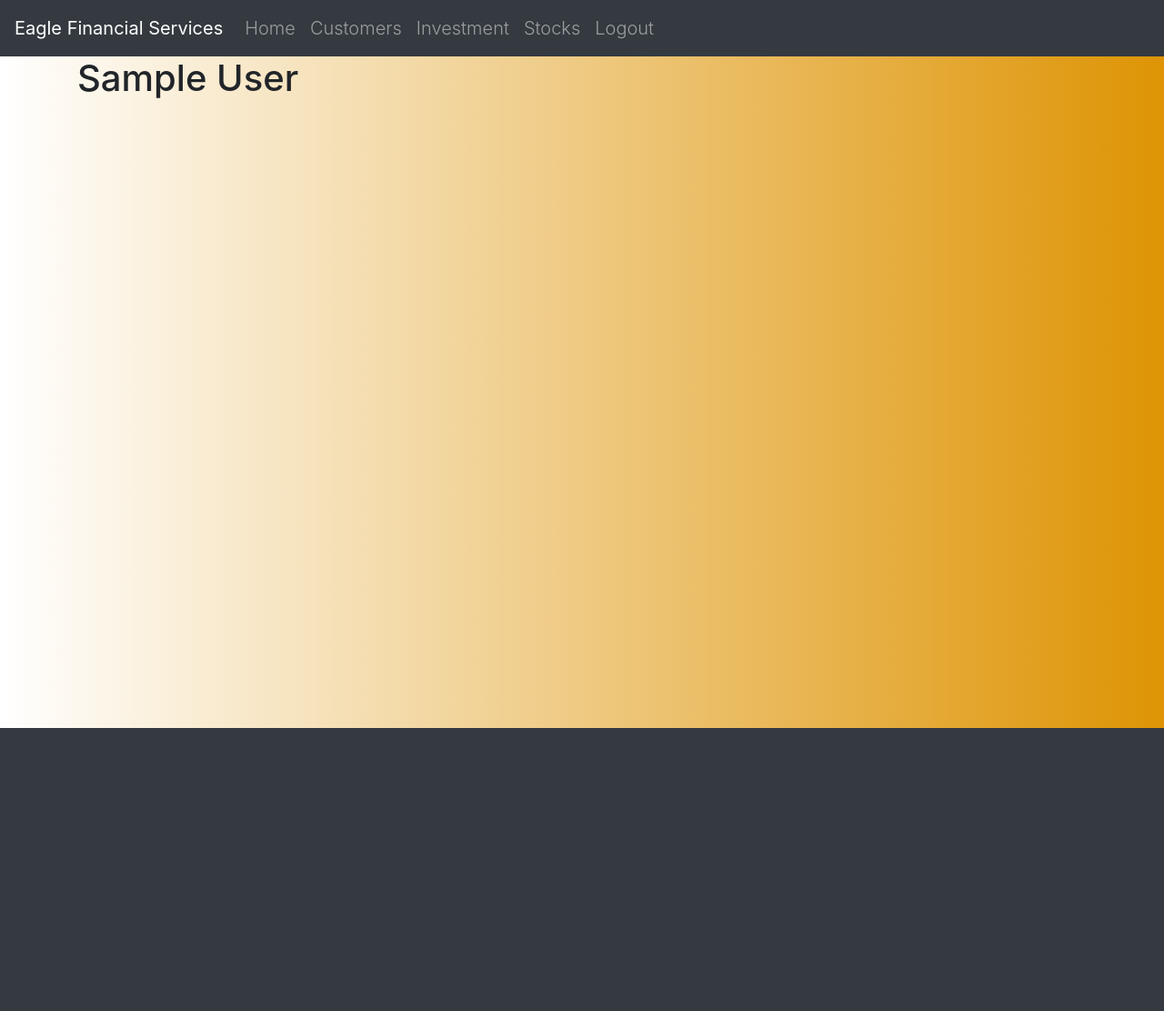
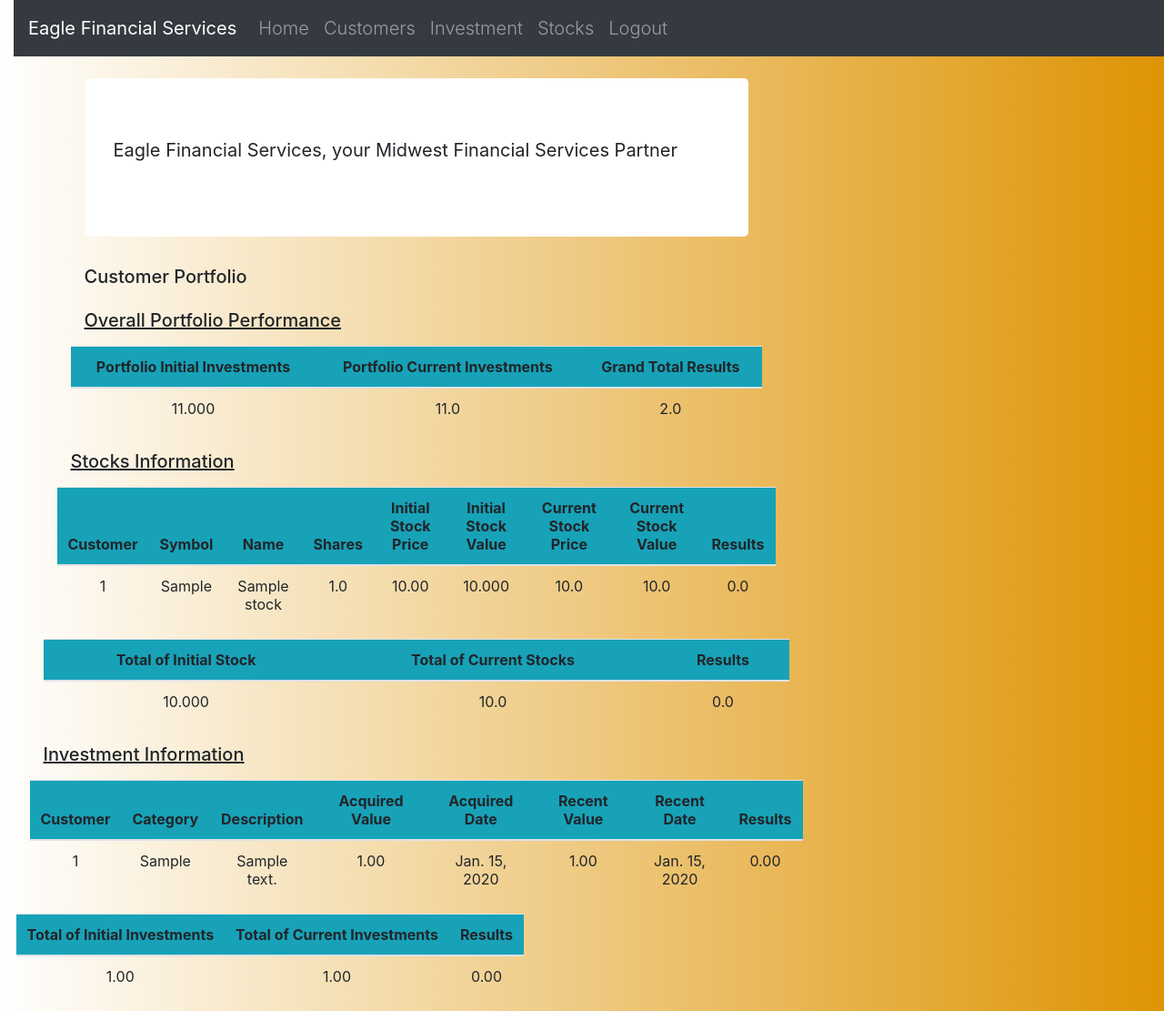
Before and after one commit to jasminesmit1/8380efs, a Django app: page /portfolio/1 in a window 1280 px wide. Shown: the whole page at 91% size. Before the commit the page ends 800 px from the top, so only its background shows below. Run offline with Django 3.2, Linux system fonts and the light colour scheme; a user stored in the database is signed in; tables that the repository leaves empty hold one stand-in row (values such as "Sample post"); a database or web service that is not in the repository returns one stand-in record (values such as "Sample title"); data that the repository does not hold is empty; some libraries are stand-ins or nearby versions.

Commit message:
Assign2P2

```diff
--- a/portfolio/models.py
+++ b/portfolio/models.py
@@ -38,13 +38,13 @@ class Investment(models.Model):
     recent_value = models.DecimalField(max_digits=10, decimal_places=2)
     recent_date = models.DateField(default=timezone.now, blank=True, null=True)
 
-    def created(self):
-        self.acquired_date = timezone.now()
-        self.save()
-
-    def updated(self):
-        self.recent_date = timezone.now()
-        self.save()
+    # def created(self):
+    #     self.recent_date = timezone.now()
+    #     self.save()
+    #
+    # def updated(self):
+    #     self.recent_date = timezone.now()
+    #     self.save()
 
     def __str__(self):
         return str(self.customer)
@@ -57,7 +57,7 @@ class Stock(models.Model):
     customer = models.ForeignKey(Customer, on_delete=models.CASCADE, related_name='stocks')
     symbol = models.CharField(max_length=10)
     name = models.CharField(max_length=50)
-    shares = models.DecimalField (max_digits=10, decimal_places=1)
+    shares = models.DecimalField(max_digits=10, decimal_places=1)
     purchase_price = models.DecimalField(max_digits=10, decimal_places=2)
     purchase_date = models.DateField(default=timezone.now, blank=True, null=True)
 
@@ -70,3 +70,16 @@ class Stock(models.Model):
 
     def initial_stock_value(self):
         return self.shares * self.purchase_price
+
+    def current_stock_price(self):
+        symbol_f = str(self.symbol)
+        main_api = 'https://www.alphavantage.co/query?function=GLOBAL_QUOTE&symbol='
+        api_key = '&interval=1min&apikey=QK0VTF944TPKGWRO'
+        url = main_api + symbol_f + api_key
+        json_data = requests.get(url).json()
+        open_price = float(json_data["Global Quote"]["02. open"])
+        share_value = open_price
+        return share_value
+
+    def current_stock_value(self):
+        return float(self.current_stock_price()) * float(self.shares)
--- a/portfolio/templates/portfolio/base.html
+++ b/portfolio/templates/portfolio/base.html
@@ -42,7 +42,6 @@
             </ul>
             <ul class="nav navbar-nav navbar-right">
                 {% if user.is_authenticated %}
-
                     <li><a class="nav-link lead" href="{% url 'logout' %}"><span class="fa fa-btn fa-sign-out"></span>Logout</a></li>
                 {% else %}
                     <li><a class="nav-link lead" href="{% url 'login' %}"><span class="glyphicon glyphicon-log-in"></span>Login</a></li>
--- a/portfolio/templates/portfolio/portfolio.html
+++ b/portfolio/templates/portfolio/portfolio.html
@@ -1,9 +1,161 @@
 {% extends 'portfolio/base.html' %}
 {% load crispy_forms_tags %}
+{% load static %}
+{% load mathfilters %}
+{% load humanize %}
+
 
 {% block content %}
 
+<html lang="en">
+<head>
+    <link rel="stylesheet" href="{% static 'css/portfolio.css' %}">
+    <meta charset="UTF-8">
+    <title>Eagle Financial Services</title>
+</head>
+<body>
+ <header class="jumbotron my-4 table-responsive" style="background: white">
+      <p class="lead text-nowrap"><b>Eagle Financial Services, your Midwest Financial Services Partner</b></p>
+         </header>
 
-    <h1>{{customer.name}}</h1>
+<div class="row">
+    <h2 class="navbar-brand" style="padding-left: 15Px">Customer Portfolio</h2>
+</div>
+<div class="row">
+    <h2 class="navbar-brand" style="padding-left: 15Px"><u>Overall Portfolio Performance</u></h2>
+</div>
+<div class="row">
+    <table class="table table-hover table-responsive-lg text-center">
+        <thead>
+        <tr class="bg-info">
+            <th>Portfolio Initial Investments</th>
+            <th>Portfolio Current Investments</th>
+            <th>Grand Total Results</th>
+        </tr>
+        </thead>
+        <tbody>
+</div>
+</body>
+            <tr>
+                <td>{{ sum_of_initial_stock_value|addition:sum_acquired_value|intcomma}}</td>
+                <td>{{ sum_recent_value|addition:sum_current_stocks_value|intcomma}}</td>
+                <td>{{ sum_recent_value|addition:sum_current_stocks_value|sub:sum_of_initial_stock_value|addition:sum_acquired_value|intcomma}}</td>
+
+            </tr>
+
+        </tbody>
+    </table>
+<div class="row">
+    <h2 class="navbar-brand" style="padding-left: 15Px"><u>Stocks Information</u></h2>
+</div>
+<div class="row">
+    <table class="table table-hover table-responsive-lg text-center">
+        <thead>
+        <tr class="bg-info">
+            <th>Customer</th>
+            <th>Symbol</th>
+            <th>Name</th>
+            <th>Shares</th>
+            <th>Initial Stock Price</th>
+            <th>Initial Stock Value</th>
+            <th>Current Stock Price</th>
+            <th>Current Stock Value</th>
+            <th>Results</th>
+        </tr>
+        </thead>
+        <tbody>
+</div>
+</body>
+   {% for stock in stocks %}
+            <tr>
+                <td>{{ stock.customer }}</td>
+                <td>{{ stock.symbol }}</td>
+                <td>{{ stock.name }}</td>
+                <td>{{ stock.shares|intcomma }}</td>
+                <td>{{ stock.purchase_price|intcomma }}</td>
+                <td>{{ stock.initial_stock_value|intcomma}}</td>
+                <td>{{stock.current_stock_price}}</td>
+                <td>{{ stock.current_stock_value|intcomma}}</td>
+                <td>{{ stock.current_stock_value|sub:stock.initial_stock_value|intcomma}}</td>
+
+
+
+            </tr>
+        {% endfor %}
+        </tbody>
+    </table>
+<div class="row">
+    <table class="table table-hover table-responsive-lg text-center">
+        <thead>
+        <tr class="bg-info">
+            <th>Total of Initial Stock</th>
+            <th>Total of Current Stocks</th>
+            <th>Results</th>
+        </tr>
+        </thead>
+        <tbody>
+</div>
+</body>
+            <tr>
+                <td>{{ sum_of_initial_stock_value|intcomma  }}</td>
+                <td>{{ sum_current_stocks_value|intcomma  }}</td>
+                <td>{{ sum_current_stocks_value|sub:sum_of_initial_stock_value|intcomma}}</td>
+
+            </tr>
+        </tbody>
+    </table>
+<div class="row">
+    <h2 class="navbar-brand" style="padding-left: 15Px"><u>Investment Information</u></h2>
+</div>
+<div class="row">
+    <table class="table table-hover table-responsive-lg text-center">
+        <thead>
+        <tr class="bg-info">
+            <th>Customer</th>
+            <th>Category</th>
+            <th>Description</th>
+            <th>Acquired Value</th>
+            <th>Acquired Date</th>
+            <th>Recent Value</th>
+            <th>Recent Date</th>
+            <th>Results</th>
+        </tr>
+        </thead>
+        <tbody>
+</div>
+</body>
+   {% for investment in investments %}
+            <tr>
+                <td>{{ investment.customer }}</td>
+                <td>{{ investment.category }}</td>
+                <td>{{ investment.description }}</td>
+                <td>{{ investment.acquired_value|intcomma }}</td>
+                <td>{{ investment.acquired_date}}</td>
+                <td>{{ investment.recent_value|intcomma }}</td>
+                <td>{{ investment.recent_date}}</td>
+                <td>{{ investment.results_by_investment|intcomma}}</td>
+            </tr>
+        {% endfor %}
+        </tbody>
+    </table>
+<div class="row">
+    <table class="table table-hover table-responsive-lg text-center">
+        <thead>
+        <tr class="bg-info">
+            <th>Total of Initial Investments</th>
+            <th>Total of Current Investments</th>
+            <th>Results</th>
+        </tr>
+        </thead>
+        <tbody>
+</div>
+</body>
+            <tr>
+                <td>{{ sum_acquired_value|intcomma  }}</td>
+                <td>{{ sum_recent_value|intcomma  }}</td>
+                <td>{{ sum_recent_value|sub:sum_acquired_value|intcomma }}</td>
+            </tr>
+        </tbody>
+    </table>
 
 {% endblock %}
--- a/portfolio/urls.py
+++ b/portfolio/urls.py
@@ -1,6 +1,7 @@
 from django.conf.urls import url
 from . import views
 from django.urls import path
+from rest_framework.urlpatterns import format_suffix_patterns
 
 app_name = 'portfolio'
 urlpatterns = [
@@ -19,5 +20,7 @@ urlpatterns = [
     path('investment/<int:pk>/edit/', views.investment_edit, name='investment_edit'),
     path('investment/<int:pk>/delete/', views.investment_delete, name='investment_delete'),
     path('portfolio/<int:pk>', views.portfolio, name='portfolio'),
+    url(r'^customers_json/', views.CustomerList.as_view()),
 
 ]
+urlpatterns = format_suffix_patterns(urlpatterns)
--- a/portfolio/views.py
+++ b/portfolio/views.py
@@ -3,6 +3,11 @@ from .models import *
 from .forms import *
 from django.shortcuts import render, get_object_or_404
 from django.shortcuts import redirect
+from django.db.models import Sum
+from rest_framework.views import APIView
+from rest_framework.response import Response
+from rest_framework import status
+from .serializers import CustomerSerializer
 
 
 
@@ -123,7 +128,7 @@ def investment_new(request):
        form = InvestmentForm(request.POST)
        if form.is_valid():
            investment = form.save(commit=False)
-           investment.acquired_date = timezone.now()
+           # investment.acquired_date = timezone.now()
            investment.save()
            investments = Investment.objects.filter(recent_date__lte=timezone.now())
            return render(request, 'portfolio/investment_list.html',
@@ -141,7 +146,7 @@ def investment_edit(request, pk):
        if form.is_valid():
            investment = form.save()
            # stock.customer = stock.id
-           investment.recent_date = timezone.now()
+           # investment.recent_date = timezone.now()
            investment.save()
            investments = Investment.objects.filter(recent_date__lte=timezone.now())
            return render(request, 'portfolio/investment_list.html', {'investments': investments})
@@ -155,3 +160,43 @@ def investment_delete(request, pk):
    investment = get_object_or_404(Investment, pk=pk)
    investment.delete()
    return redirect('portfolio:investment_list')
+
+@login_required
+def portfolio(request,pk):
+   customer = get_object_or_404(Customer, pk=pk)
+   customers = Customer.objects.filter(created_date__lte=timezone.now())
+   investments =Investment.objects.filter(customer=pk)
+   stocks = Stock.objects.filter(customer=pk)
+   sum_recent_value = 0
+   sum_acquired_value = 0
+   # overall_investment_results = sum_recent_value - sum_acquired_value
+   # Initialize the value of the stocks
+   sum_current_stocks_value = 0
+   sum_of_initial_stock_value = 0
+
+
+   # Loop through each stock and add the value to the total
+   for stock in stocks:
+        sum_current_stocks_value += stock.current_stock_value()
+        sum_of_initial_stock_value += stock.initial_stock_value()
+
+   for investment in investments:
+       sum_recent_value += investment.recent_value
+       sum_acquired_value += investment.acquired_value
+
+   return render(request, 'portfolio/portfolio.html', {'customers': customers,
+                                                       'investments': investments,
+                                                       'stocks': stocks,
+                                                       'sum_acquired_value': sum_acquired_value,
+                                                       'sum_recent_value': sum_recent_value,
+                                                       'sum_current_stocks_value': sum_current_stocks_value,
+                                                       'sum_of_initial_stock_value': sum_of_initial_stock_value, })
+
+
+# Lists all customers
+class CustomerList(APIView):
+
+    def get(self,request):
+        customers_json = Customer.objects.all()
+        serializer = CustomerSerializer(customers_json, many=True)
+        return Response(serializer.data)
--- a/runtime.txt
+++ b/runtime.txt
@@ -1 +1 @@
-python-3.7.0
+python-3.8
```
Also changed, not shown: efs/settings.py (+3 -11 lines), portfolio/serializers.py (added, +9 -0 lines), portfolio/migrations/0001_initial.py, portfolio/migrations/0002_auto_20200725_0355.py (added), portfolio/migrations/0002_investment_stock.py (deleted).
